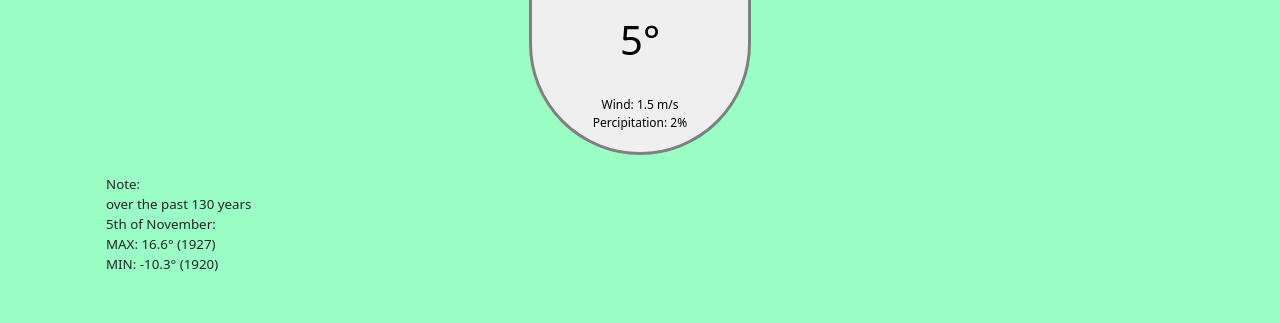
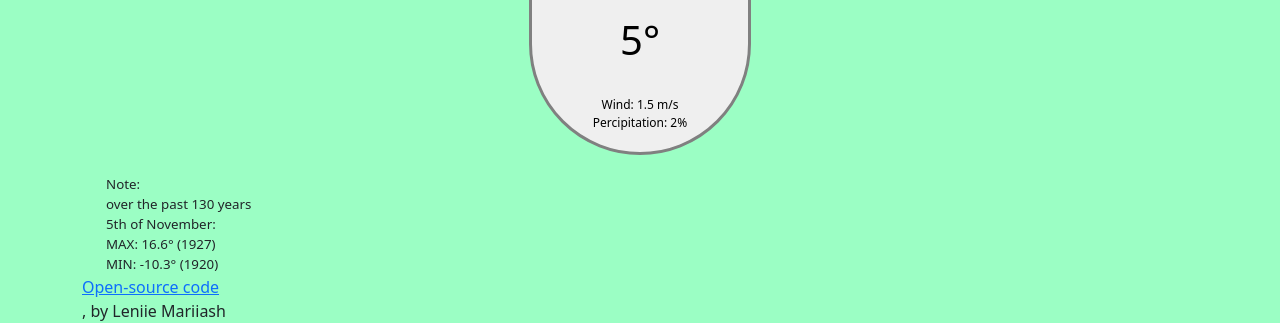
Before and after one commit to LinaMariiash/new-weather-app, a plain HTML site: page index.html in a window 1280 px wide. Shown: the part 784-1107 px from the top of the page. Before the commit the page ends 1059 px from the top, so only its background shows below. Drawn offline with nearby package versions, Linux system fonts and the light colour scheme; no server answers.

Commit message:
Added a sentence with link

```diff
--- a/index.html
+++ b/index.html
@@ -167,6 +167,8 @@
                 </div>
             </div>
         </div>
+        <a href="https://github.com/LinaMariiash/new-weather-app"> Open-source code </a>
+        <div>, by Leniie Mariiash</div>
         <script src="src/index.js"></script>
 </body>
 
```
Also changed, not shown: 1 other file.
